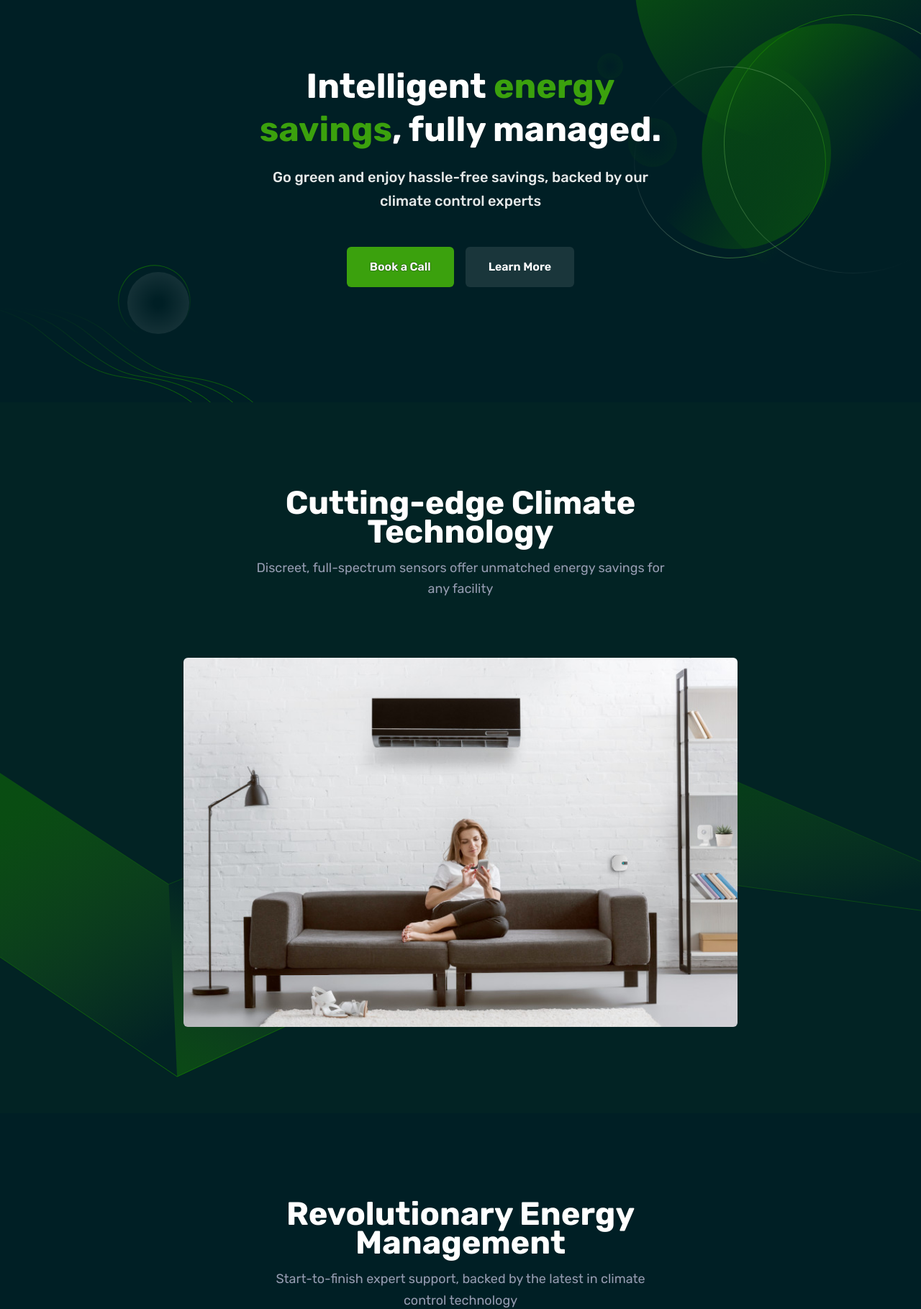
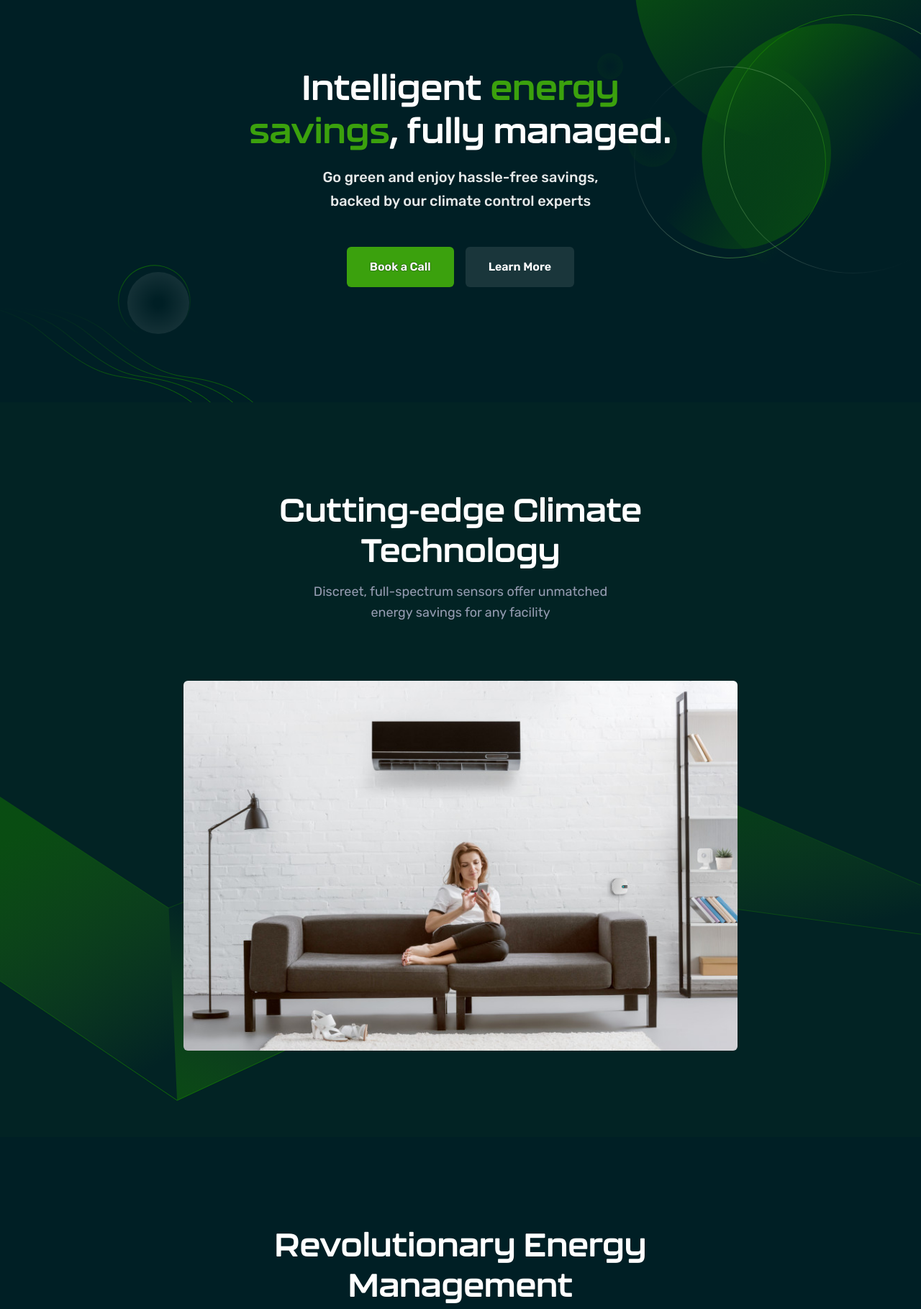
Before and after one commit to codydaniels/snap, an Eleventy site: page src/home/index.md in a window 1280 px wide. Shown: the part 90-1909 px from the top of the page at 72% size. Built offline with nearby package versions, Linux system fonts and the light colour scheme; Eleventy itself is replaced by a stand-in of ours; files that its build step writes are made by us from their sources; files whose address does not match are found by name.

Commit message:
Add Kallisto with adjustments

```diff
--- a/src/_includes/base.njk
+++ b/src/_includes/base.njk
@@ -58,12 +58,12 @@
       font-style: normal;
       font-stretch: normal;
     }
-    {# @font-face {
-      font-family: 'Open Sans Italic';
-      src: url('/assets/fonts/OpenSans-Italic.ttf');
-      font-style: italic;
+    @font-face {
+      font-family: 'Kallisto Bold';
+      src: url('/assets/fonts/kallisto-bold.woff');
+      font-style: normal;
       font-stretch: normal;
-    } #}
+    }
   </style>
   {# <link rel="stylesheet" href="/css/theme.css"> #}
   <link rel="stylesheet" href="/css/style.css">
--- a/src/_includes/home.njk
+++ b/src/_includes/home.njk
@@ -6,11 +6,11 @@ layout: base.njk
   <div class="container">
     <div class="flex flex-wrap mx-[-16px]">
       <div class="w-full px-4">
-        <div class="mx-auto max-w-[570px] text-center wow fadeInUp" data-wow-delay=".2s">
-          <h1 class="text-black dark:text-white font-bold text-3xl sm:text-4xl md:text-5xl leading-tight sm:leading-tight md:leading-tight mb-5">
-            Intelligent <span style="color:#3BA10D">energy savings</span>, fully managed.
+        <div class="mx-auto max-w-[625px] text-center wow fadeInUp" data-wow-delay=".2s">
+          <h1 class="text-black dark:text-white font-bold text-3xl sm:text-4xl md:text-5xl leading-tight sm:leading-tight md:leading-tight mb-5"> {# leading-tight sm:leading-tight md:leading-tight #}
+            Intelligent <span style="color:#3BA10D">energy<br>savings</span>, fully managed.
           </h1>
-          <p class="font-medium text-lg md:text-xl leading-relaxed md:leading-relaxed text-body-color dark:text-white dark:opacity-90 mb-12">
+          <p class="max-w-[400px] mx-auto font-medium text-lg md:text-xl leading-relaxed md:leading-relaxed text-body-color dark:text-white dark:opacity-90 mb-12">
             Go green and enjoy hassle-free savings, backed by our climate control experts
           </p>
           <div class="flex items-center justify-center">
@@ -132,9 +132,9 @@ layout: base.njk
     <div class="flex flex-wrap mx-[-16px]">
       <div class="w-full px-4">
         <div class="mx-auto max-w-[570px] text-center mb-20 wow fadeInUp" data-wow-delay=".1s">
-          <h2 class="text-black dark:text-white font-bold text-3xl sm:text-4xl md:text-[45px] mb-4">Cutting-edge Climate Technology</h2>
+          <h2 class="text-black dark:text-white font-bold text-3xl sm:text-4xl sm:leading-tight md:text-[45px] mb-4">Cutting-edge Climate Technology</h2>
           <p class="text-body-color text-base md:text-lg leading-relaxed md:leading-relaxed">
-            Discreet, full-spectrum sensors offer unmatched energy savings for any facility
+            Discreet, full-spectrum sensors offer unmatched <br>energy savings for any facility
           </p>
         </div>
       </div>
@@ -175,9 +175,9 @@ layout: base.njk
     <div class="flex flex-wrap mx-[-16px]">
       <div class="w-full px-4">
         <div class="mx-auto max-w-[570px] text-center mb-[100px] wow fadeInUp" data-wow-delay=".1s">
-          <h2 class="text-black dark:text-white font-bold text-3xl sm:text-4xl md:text-[45px] mb-4">Revolutionary Energy Management</h2>
+          <h2 class="text-black dark:text-white font-bold text-3xl sm:text-4xl sm:leading-tight md:text-[45px] mb-4">Revolutionary Energy Management</h2>
           <p class="text-body-color text-base md:text-lg leading-relaxed md:leading-relaxed">
-            Start-to-finish expert support, backed by the latest in climate control technology
+            Start-to-finish expert support, backed by the <br>latest in climate control technology
           </p>
         </div>
       </div>
@@ -733,7 +733,7 @@ layout: base.njk
         <div class="mx-auto max-w-[655px] text-center mb-[100px] wow fadeInUp" data-wow-delay=".1s">
           <h2 class="text-black dark:text-white font-bold text-3xl sm:text-4xl md:text-[45px] mb-4">Select Your Plan</h2>
           <p class="text-body-color text-base md:text-lg leading-relaxed md:leading-relaxed max-w-[570px] mx-auto">
-            Algorithm-powered technology at any scale, tailored to meet your unique needs.
+            Algorithm-powered technology at any scale, <br>tailored to meet your unique needs.
           </p>
         </div>
       </div>
@@ -758,9 +758,9 @@ layout: base.njk
     <div class="flex flex-wrap mx-[-16px]">
       <div class="w-full md:w-1/2 lg:w-1/3 px-4">
         <div class="relative z-10 bg-white dark:bg-[#0b515e] shadow-signUp px-8 py-10 rounded-md mb-10 wow fadeInUp" data-wow-delay=".1s">
-          <h3 class="text-white font-bold text-xl mb-2">Lite</h3>
+          <h3 class="text-white font-bold text-lg mb-2">Lite</h3>
           <div class="flex justify-between items-center">
-            <h4 class="font-bold text-black dark:text-white text-3xl mb-2 price">
+            <h4 class="font-bold text-black dark:text-white text-2xl mb-2 price">
               <span class="amount">Private Rental</span>
               {# <span class="text-dark dark:text-body-color time">/mo</span> #}
             </h4>
@@ -876,9 +876,9 @@ layout: base.njk
       </div>
       <div class="w-full md:w-1/2 lg:w-1/3 px-4">
         <div class="relative z-10 bg-white dark:bg-[#0b515e] shadow-signUp px-8 py-10 rounded-md mb-10 wow fadeInUp" data-wow-delay=".15s">
-          <h3 class="text-white font-bold text-xl mb-2">Basic</h3>
+          <h3 class="text-white font-bold text-lg mb-2">Basic</h3>
           <div class="flex justify-between items-center">
-            <h4 class="font-bold text-black dark:text-white text-3xl mb-2 price">
+            <h4 class="font-bold text-black dark:text-white text-2xl mb-2 price">
               <span class="amount">Accommodation</span>
               {# <span class="text-dark dark:text-body-color time">/mo</span> #}
             </h4>
@@ -998,9 +998,9 @@ layout: base.njk
       </div>
       <div class="w-full md:w-1/2 lg:w-1/3 px-4">
         <div class="relative z-10 bg-white dark:bg-[#0b515e] shadow-signUp px-8 py-10 rounded-md mb-10 wow fadeInUp" data-wow-delay=".2s">
-          <h3 class="text-white font-bold text-xl mb-2">Plus</h3>
+          <h3 class="text-white font-bold text-lg mb-2">Plus</h3>
           <div class="flex justify-between items-center">
-            <h4 class="font-bold text-black dark:text-white text-3xl mb-2 price">
+            <h4 class="font-bold text-black dark:text-white text-2xl mb-2 price">
               <span class="amount">Hotel / Commercial</span>
               {# <span class="text-dark dark:text-body-color time">/mo</span> #}
             </h4>
--- a/src/css/custom.scss
+++ b/src/css/custom.scss
@@ -26,6 +26,9 @@
 @layer base {
   body {
     font-family: "Rubik", sans-serif;
+  }
+  h1, h2, h3, h4, h5, h6{
+    font-family: "Kallisto Bold", sans-serif;
   }
 
 }
```
Also changed, not shown: src/assets/fonts/kallisto-bold.woff (added), src/css/custom.css, 1 other file.
